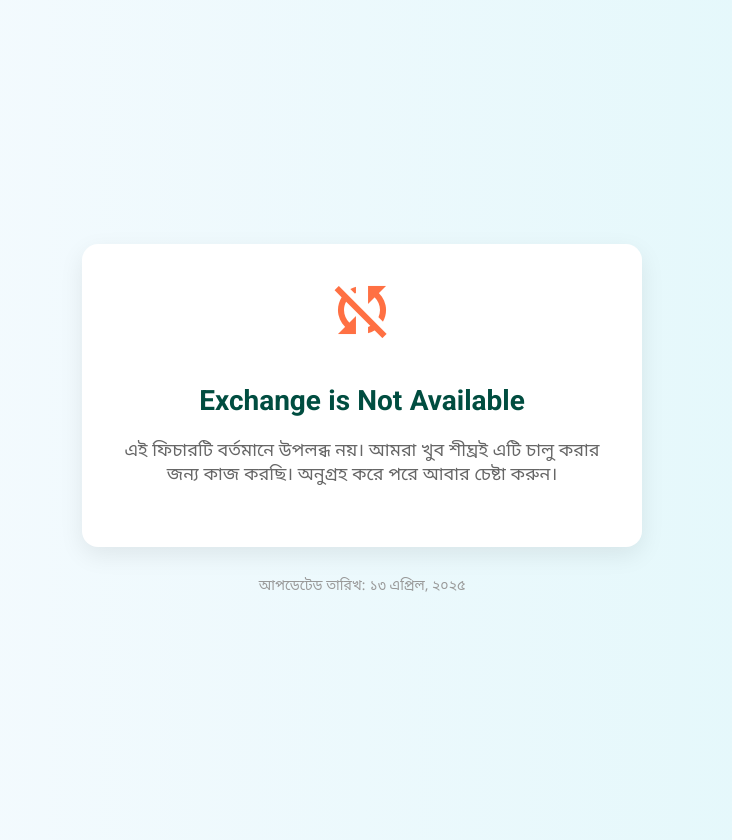
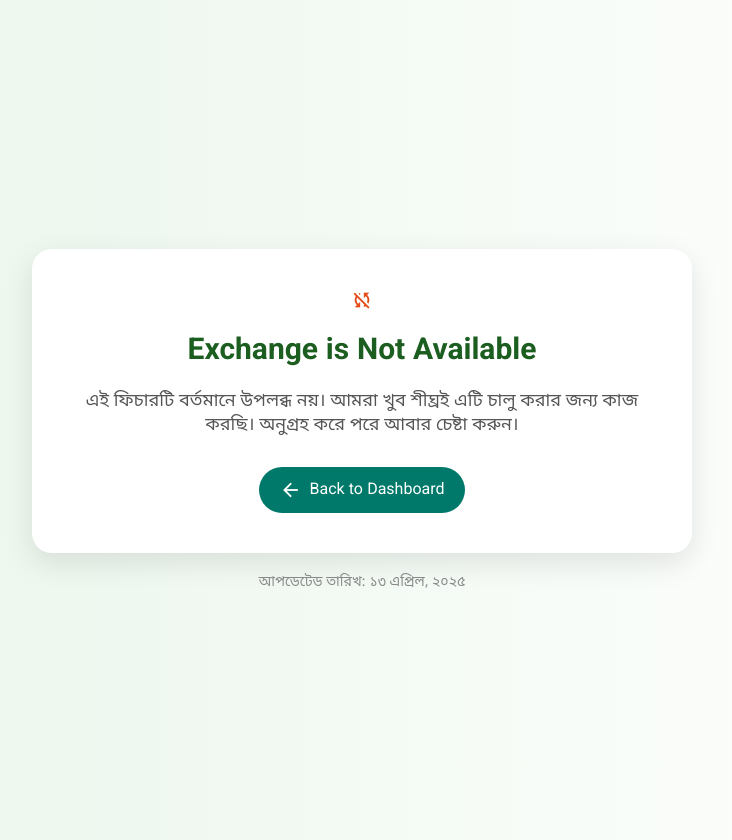
Before and after one commit to Investsure/InvestSure-BD-, a plain HTML site: page exchange.html in a window 1280 px wide. Shown: the whole page, without its empty margins (278-1010 px from the left). Drawn offline with Linux system fonts and the light colour scheme.

Commit message:
Update exchange.html

```diff
--- a/exchange.html
+++ b/exchange.html
@@ -11,7 +11,7 @@
       font-family: 'Noto Sans Bengali', 'Roboto', sans-serif;
       margin: 0;
       padding: 0;
-      background: linear-gradient(to right, #f8fbff, #e0f7fa);
+      background: linear-gradient(to right, #e8f5e9, #ffffff);
       color: #333;
     }
 
@@ -25,47 +25,76 @@
       padding: 20px;
     }
 
+    .status-box {
+      background: #ffffff;
+      border-radius: 20px;
+      padding: 40px 30px;
+      box-shadow: 0 10px 30px rgba(0, 0, 0, 0.1);
+      max-width: 600px;
+      width: 100%;
+      transition: 0.3s ease;
+    }
+
+    .status-box:hover {
+      transform: scale(1.02);
+      box-shadow: 0 12px 35px rgba(0, 0, 0, 0.12);
+    }
+
     .icon {
-      font-size: 72px;
-      color: #ff7043;
+      font-size: 80px;
+      color: #e64a19;
       margin-bottom: 20px;
     }
 
     h1 {
-      font-size: 28px;
-      margin-bottom: 10px;
-      color: #004d40;
+      font-size: 30px;
+      margin: 0 0 15px;
+      color: #1b5e20;
     }
 
     p {
       font-size: 18px;
-      color: #666;
-      max-width: 500px;
+      color: #555;
       margin-bottom: 30px;
-    }
-
-    .status-box {
-      background: white;
-      border-radius: 16px;
-      padding: 30px;
-      box-shadow: 0 8px 25px rgba(0,0,0,0.08);
-      transition: all 0.3s ease;
-    }
-
-    .status-box:hover {
-      transform: scale(1.02);
-      box-shadow: 0 10px 30px rgba(0,0,0,0.1);
     }
 
     .footer-note {
       font-size: 14px;
-      margin-top: 30px;
-      color: #999;
+      color: #888;
+      margin-top: 20px;
+    }
+
+    .back-button {
+      display: inline-flex;
+      align-items: center;
+      gap: 8px;
+      padding: 12px 20px;
+      font-size: 16px;
+      color: #ffffff;
+      background-color: #00796b;
+      border: none;
+      border-radius: 50px;
+      text-decoration: none;
+      transition: background-color 0.3s ease, box-shadow 0.3s ease;
+    }
+
+    .back-button:hover {
+      background-color: #004d40;
+      box-shadow: 0 4px 10px rgba(0,0,0,0.2);
+    }
+
+    .material-icons-outlined {
+      vertical-align: middle;
+      font-size: 22px;
     }
 
     @media (max-width: 600px) {
+      .status-box {
+        padding: 30px 20px;
+      }
+
       h1 {
-        font-size: 22px;
+        font-size: 24px;
       }
 
       p {
@@ -74,10 +103,6 @@
 
       .icon {
         font-size: 60px;
-      }
-
-      .status-box {
-        padding: 25px;
       }
     }
   </style>
@@ -89,6 +114,10 @@
       <div class="icon material-icons-outlined">sync_disabled</div>
       <h1>Exchange is Not Available</h1>
       <p>এই ফিচারটি বর্তমানে উপলব্ধ নয়। আমরা খুব শীঘ্রই এটি চালু করার জন্য কাজ করছি। অনুগ্রহ করে পরে আবার চেষ্টা করুন।</p>
+      <a href="dashboard.html" class="back-button">
+        <span class="material-icons-outlined">arrow_back</span>
+        Back to Dashboard
+      </a>
     </div>
     <div class="footer-note">আপডেটেড তারিখ: <span id="date"></span></div>
   </div>
```
